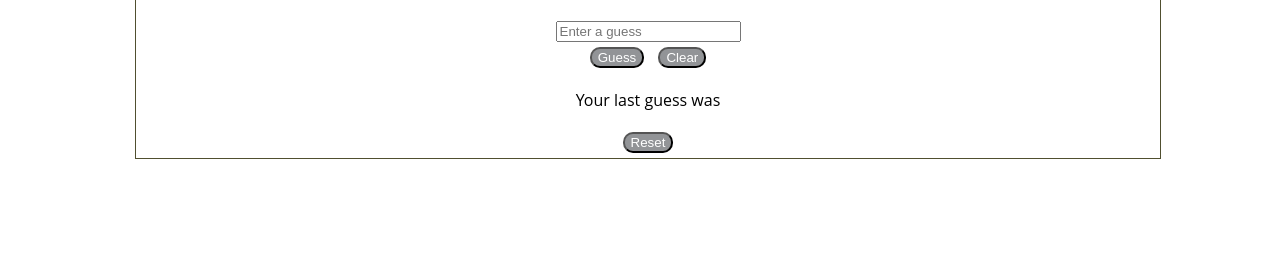
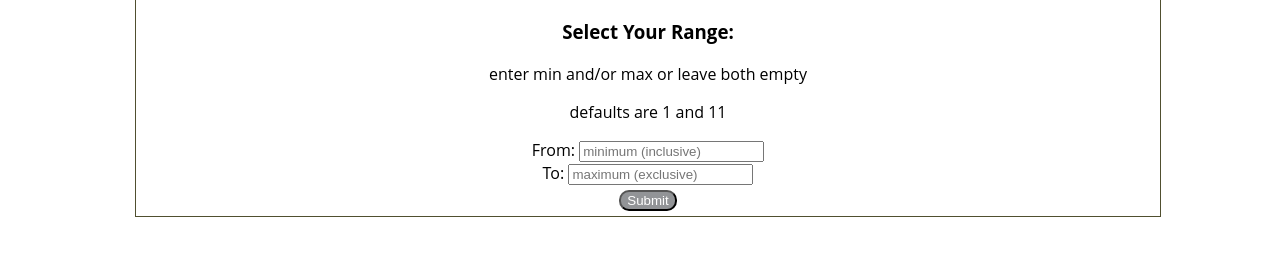
Before and after one commit to stoic-plus/number_guesser, a website: page index.html in a window 1280 px wide. Shown: the part 100-356 px from the top of the page. Drawn offline with Linux system fonts and the light colour scheme.

Commit message:
adds range form and feedback p tags

```diff
--- a/index.html
+++ b/index.html
@@ -10,18 +10,34 @@
       <header>
         <h1><span class="title-main">Number</span> <span class="title-sub">Guesser</span></h1>
       </header>
-      <section>
+
+      <section class='range-form' id="range-form">
+        <h3>Select Your Range: </h3>
+        <div class="range-rules" id="range-rules">
+          <p>enter min and/or max or leave both empty</p>
+          <p>defaults are 1 and 11</p>
+        </div>
+        <label for="">From: </label>
+        <input type="number" id="min-range" placeholder="minimum (inclusive)"><br>
+        <label for="max-range">To: </label>
+        <input type="number" id="max-range" placeholder="maximum (exclusive)"><br>
+        <button type="button" id="range-submit">Submit</button>
+      </section>
+
+      <section class='removed' id="gameUI">
+        <p>Minimum: <span id="min-range-display"></span >, Maximum: <span id="max-range-display"></span></p>
+        <p class="hidden temp-display" id="temp-display"></p>
         <input type="number" id="guess-input" placeholder="Enter a guess"><br />
         <button type="button" id="make-guess">Guess</button>
         <button type="button" id="clear-guess">Clear</button><br />
-        <div class="feedback">
+        <div class="feedback hidden" id="feedback">
           <p>Your last guess was</p>
-          <p id="guess-input"></p>
+          <p class="guess-last" id="guess-last"></p>
           <p id="guess-evaluate"></p>
         </div>
         <button type="button" id="reset">Reset</button>
       </section>
     </main>
-    <script type="text/javascript" src="index.js"/>
+    <script data-main="app" src="./scripts/require.js"></script>
   </body>
 </html>
```
